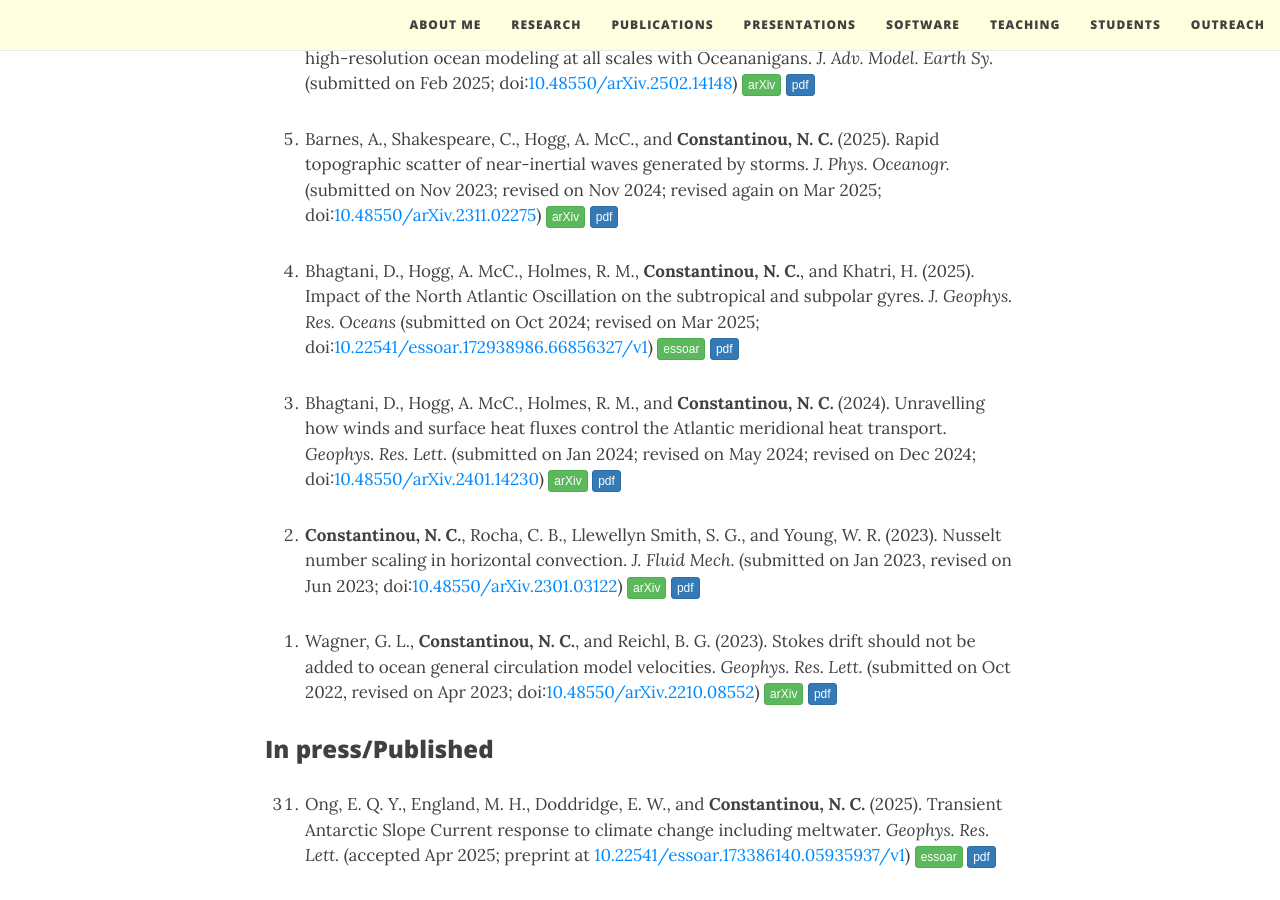
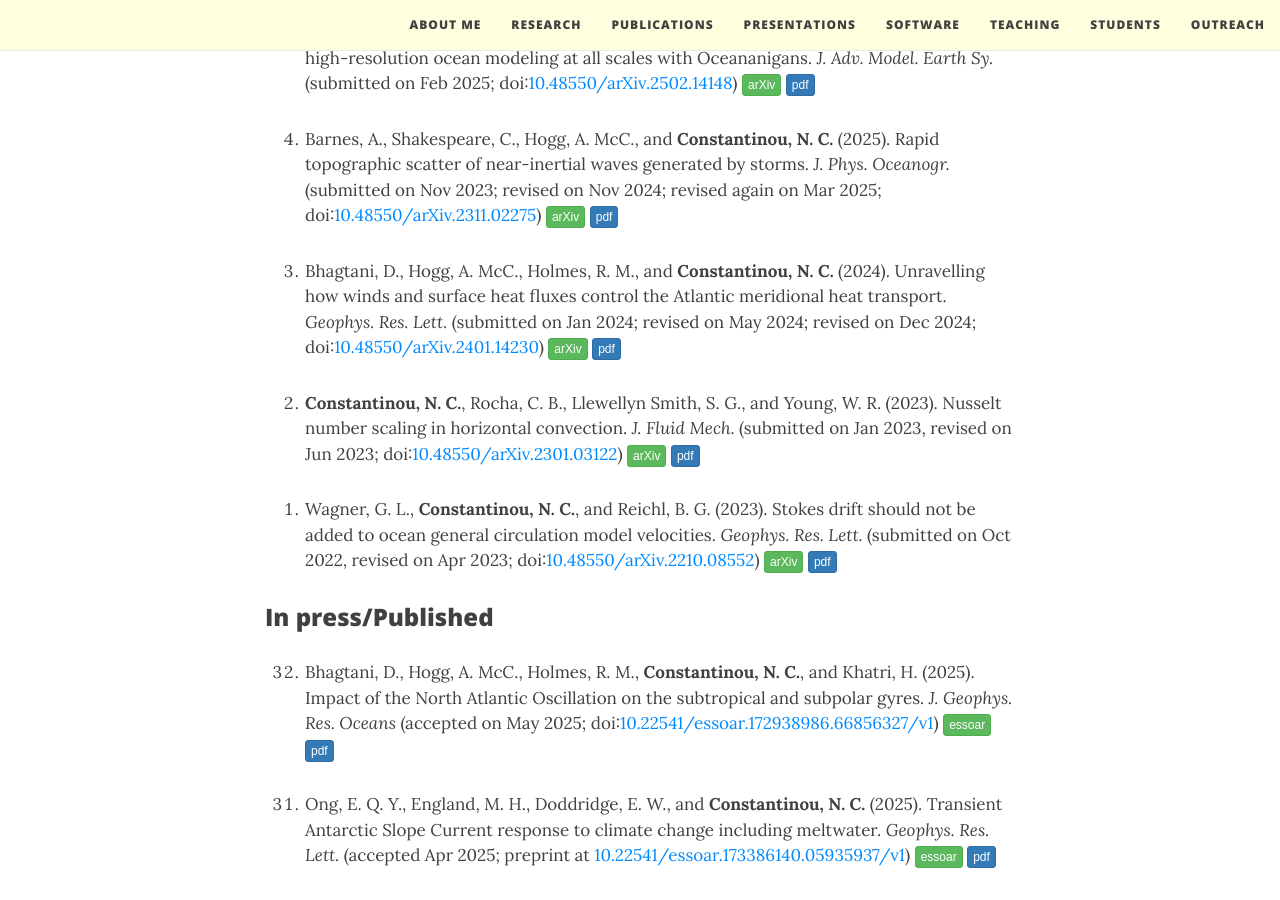
Before and after one commit to navidcy/navidcy.github.io, a Jekyll site: the page built from publications.md, in a window 1280 px wide and 900 px high, scrolled down 548 px. Built offline with Jekyll 4.4.1, drawn with Linux system fonts in a browser that asks for light colours; nearby versions of some CDN libraries; comment, search, counter and statistics services are not loaded; some of the changed lines change nothing that is shown.

Commit message:
NAO paper accepted

```diff
--- a/publications.md
+++ b/publications.md
@@ -21,9 +21,6 @@
 0. Barnes, A., Shakespeare, C., Hogg, A. McC., and **Constantinou, N. C.** (2025). Rapid topographic scatter of near-inertial waves generated by storms. _J. Phys. Oceanogr._ (submitted on Nov 2023; revised on Nov 2024; revised again on Mar 2025; doi:[10.48550/arXiv.2311.02275](https://doi.org/10.48550/arXiv.2311.02275)) [<span class="btn btn-success btn-xs{{end}}" style="font-family:sans-serif;">arXiv</span>][arXiv:2311.02275]{:target="_blank"} [<span class="btn btn-primary btn-xs{{end}}" style="font-family:sans-serif;">pdf</span>][topographic-NIWs]
 
 
-0. Bhagtani, D., Hogg, A. McC., Holmes, R. M., **Constantinou, N. C.**, and Khatri, H. (2025). Impact of the North Atlantic Oscillation on the subtropical and subpolar gyres. _J. Geophys. Res. Oceans_ (submitted on Oct 2024; revised on Mar 2025; doi:[10.22541/essoar.172938986.66856327/v1](https://doi.org/10.22541/essoar.172938986.66856327/v1){:target="_blank"}) [<span class="btn btn-success btn-xs{{end}}" style="font-family:sans-serif;">essoar</span>](https://doi.org/10.22541/essoar.172938986.66856327/v1){:target="_blank"} [<span class="btn btn-primary btn-xs{{end}}" style="font-family:sans-serif;">pdf</span>][gyres-NAO]
-
-
 0. Bhagtani, D., Hogg, A. McC., Holmes, R. M., and **Constantinou, N. C.** (2024). Unravelling how winds and surface heat fluxes control the Atlantic meridional heat transport. _Geophys. Res. Lett._ (submitted on Jan 2024; revised on May 2024; revised on Dec 2024; doi:[10.48550/arXiv.2401.14230](https://doi.org/10.48550/arXiv.2401.14230)) [<span class="btn btn-success btn-xs{{end}}" style="font-family:sans-serif;">arXiv</span>][arXiv:2401.14230]{:target="_blank"} [<span class="btn btn-primary btn-xs{{end}}" style="font-family:sans-serif;">pdf</span>][atlanticMHT]
 
 
@@ -35,6 +32,9 @@
 
 
 ### In press/Published
+
+0. Bhagtani, D., Hogg, A. McC., Holmes, R. M., **Constantinou, N. C.**, and Khatri, H. (2025). Impact of the North Atlantic Oscillation on the subtropical and subpolar gyres. _J. Geophys. Res. Oceans_ (accepted on May 2025; doi:[10.22541/essoar.172938986.66856327/v1](https://doi.org/10.22541/essoar.172938986.66856327/v1){:target="_blank"}) [<span class="btn btn-success btn-xs{{end}}" style="font-family:sans-serif;">essoar</span>](https://doi.org/10.22541/essoar.172938986.66856327/v1){:target="_blank"} [<span class="btn btn-primary btn-xs{{end}}" style="font-family:sans-serif;">pdf</span>][gyres-NAO]
+
 
 0. Ong, E. Q. Y., England, M. H., Doddridge, E. W., and **Constantinou, N. C.** (2025). Transient Antarctic Slope Current response to climate change including meltwater. _Geophys. Res. Lett._ (accepted Apr 2025; preprint at [10.22541/essoar.173386140.05935937/v1](https://doi.org/10.22541/essoar.173386140.05935937/v1){:target="_blank"}) [<span class="btn btn-success btn-xs{{end}}" style="font-family:sans-serif;">essoar</span>](https://doi.org/10.22541/essoar.173386140.05935937/v1){:target="_blank"} [<span class="btn btn-primary btn-xs{{end}}" style="font-family:sans-serif;">pdf</span>][asc-meltwater]
 
```
